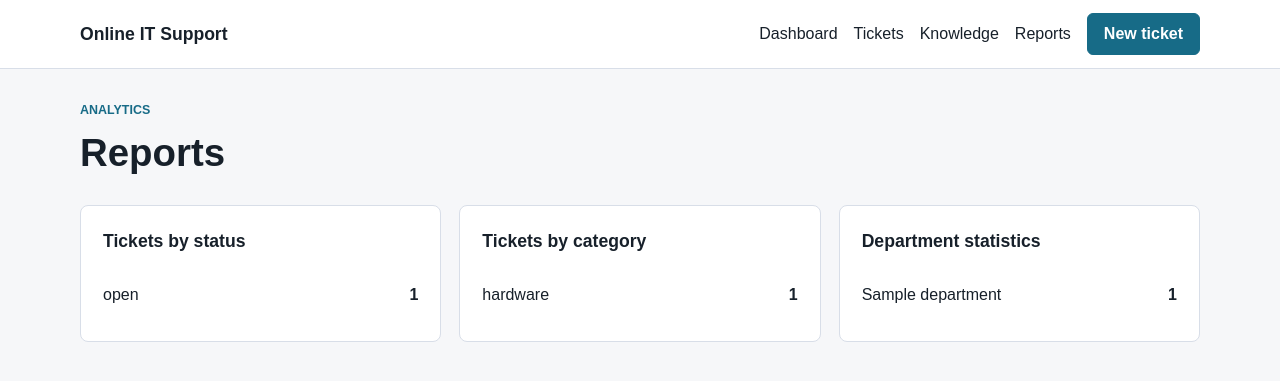
After one commit to ndolijeandamascene/online-it-support-system, a Django app: page /reports/ in a window 1280 px wide. The commit adds this page. Shown: the top 381 px of the page. Run offline with Django 5.2, Linux system fonts and the light colour scheme; tables that the repository leaves empty hold one stand-in row (values such as "Sample post").

Commit message:
Expand IT support system modules

```diff
--- a/static/css/styles.css
+++ b/static/css/styles.css
@@ -154,6 +154,10 @@ h2 {
     margin-bottom: 18px;
 }
 
+.filters-two {
+    grid-template-columns: 1fr auto;
+}
+
 input,
 select,
 textarea {
@@ -247,6 +251,45 @@ textarea {
     padding: 22px;
 }
 
+.mini-row,
+.metric-line {
+    display: flex;
+    align-items: center;
+    justify-content: space-between;
+    gap: 16px;
+    padding: 12px 0;
+    border-top: 1px solid var(--line);
+}
+
+.mini-row:first-of-type,
+.metric-line:first-of-type {
+    border-top: 0;
+}
+
+.mini-row small {
+    display: block;
+    color: var(--muted);
+}
+
+.card-grid,
+.reports-grid {
+    display: grid;
+    grid-template-columns: repeat(auto-fit, minmax(260px, 1fr));
+    gap: 18px;
+}
+
+.article-card {
+    display: block;
+}
+
+.article-card h2 {
+    margin-top: 14px;
+}
+
+.readable {
+    max-width: 820px;
+}
+
 .form-grid {
     display: grid;
     grid-template-columns: repeat(2, minmax(0, 1fr));
@@ -302,6 +345,10 @@ label span {
     padding: 16px 0;
 }
 
+.attachments {
+    margin-top: 18px;
+}
+
 .timeline-item time {
     display: block;
     color: var(--muted);
@@ -342,9 +389,11 @@ label span {
     }
 
     .filters,
+    .filters-two,
     .form-grid,
     .detail-layout,
-    .meta-grid {
+    .meta-grid,
+    .reports-grid {
         grid-template-columns: 1fr;
     }
 
--- a/support_system/settings.py
+++ b/support_system/settings.py
@@ -118,4 +118,7 @@ USE_TZ = True
 STATIC_URL = "static/"
 STATICFILES_DIRS = [BASE_DIR / "static"]
 
+MEDIA_URL = "media/"
+MEDIA_ROOT = BASE_DIR / "media"
+
 DEFAULT_AUTO_FIELD = "django.db.models.BigAutoField"
--- a/support_system/urls.py
+++ b/support_system/urls.py
@@ -17,8 +17,13 @@ Including another URLconf
 
 from django.contrib import admin
 from django.urls import include, path
+from django.conf import settings
+from django.conf.urls.static import static
 
 urlpatterns = [
     path("", include("tickets.urls")),
     path("admin/", admin.site.urls),
 ]
+
+if settings.DEBUG:
+    urlpatterns += static(settings.MEDIA_URL, document_root=settings.MEDIA_ROOT)
--- a/templates/base.html
+++ b/templates/base.html
@@ -10,9 +10,12 @@
 <body>
     <header class="site-header">
         <nav class="nav">
-            <a class="brand" href="{% url 'ticket_list' %}">Online IT Support</a>
+            <a class="brand" href="{% url 'dashboard' %}">Online IT Support</a>
             <div class="nav-actions">
+                <a href="{% url 'dashboard' %}">Dashboard</a>
                 <a href="{% url 'ticket_list' %}">Tickets</a>
+                <a href="{% url 'knowledge_list' %}">Knowledge</a>
+                <a href="{% url 'reports' %}">Reports</a>
                 <a class="button button-primary" href="{% url 'ticket_create' %}">New ticket</a>
             </div>
         </nav>
--- /dev/null
+++ b/templates/tickets/reports.html
@@ -0,0 +1,39 @@
+{% extends "base.html" %}
+
+{% block title %}Reports | Online IT Support{% endblock %}
+
+{% block content %}
+<section class="page-heading">
+    <div>
+        <p class="eyebrow">Analytics</p>
+        <h1>Reports</h1>
+    </div>
+</section>
+
+<div class="reports-grid">
+    <section class="panel">
+        <h2>Tickets by status</h2>
+        {% for item in by_status %}
+            <div class="metric-line"><span>{{ item.status }}</span><strong>{{ item.total }}</strong></div>
+        {% empty %}
+            <p class="muted">No ticket data yet.</p>
+        {% endfor %}
+    </section>
+    <section class="panel">
+        <h2>Tickets by category</h2>
+        {% for item in by_category %}
+            <div class="metric-line"><span>{{ item.category }}</span><strong>{{ item.total }}</strong></div>
+        {% empty %}
+            <p class="muted">No ticket data yet.</p>
+        {% endfor %}
+    </section>
+    <section class="panel">
+        <h2>Department statistics</h2>
+        {% for item in by_department %}
+            <div class="metric-line"><span>{{ item.department__name|default:"Unassigned" }}</span><strong>{{ item.total }}</strong></div>
+        {% empty %}
+            <p class="muted">No ticket data yet.</p>
+        {% endfor %}
+    </section>
+</div>
+{% endblock %}
--- a/templates/tickets/ticket_list.html
+++ b/templates/tickets/ticket_list.html
@@ -43,7 +43,7 @@
     {% for ticket in tickets %}
         <a class="ticket-row" href="{{ ticket.get_absolute_url }}">
             <span>
-                <strong>#{{ ticket.id }} {{ ticket.title }}</strong>
+                <strong>{{ ticket.ticket_number|default:ticket.id }} {{ ticket.title }}</strong>
                 <small>{{ ticket.get_category_display }}</small>
             </span>
             <span>{{ ticket.requester_name }}</span>
--- a/tickets/urls.py
+++ b/tickets/urls.py
@@ -3,7 +3,11 @@ from django.urls import path
 from . import views
 
 urlpatterns = [
-    path("", views.ticket_list, name="ticket_list"),
+    path("", views.dashboard, name="dashboard"),
+    path("tickets/", views.ticket_list, name="ticket_list"),
     path("tickets/new/", views.ticket_create, name="ticket_create"),
     path("tickets/<int:pk>/", views.ticket_detail, name="ticket_detail"),
+    path("knowledge/", views.knowledge_list, name="knowledge_list"),
+    path("knowledge/<int:pk>/", views.knowledge_detail, name="knowledge_detail"),
+    path("reports/", views.reports, name="reports"),
 ]
--- a/tickets/views.py
+++ b/tickets/views.py
@@ -1,10 +1,11 @@
 from django.contrib import messages
 from django.db.models import Count, Q
 from django.shortcuts import get_object_or_404, redirect, render
+from django.utils import timezone
 from django.views.decorators.http import require_http_methods
 
-from .forms import TicketForm, TicketStatusForm, TicketUpdateForm
-from .models import Ticket
+from .forms import TicketAttachmentForm, TicketForm, TicketStatusForm, TicketUpdateForm
+from .models import AuditLog, KnowledgeArticle, Notification, Ticket
 
 
 def ticket_list(request):
@@ -38,15 +39,40 @@ def ticket_list(request):
     )
 
 
+def dashboard(request):
+    stats = Ticket.objects.values("status").annotate(total=Count("id"))
+    priority_stats = Ticket.objects.values("priority").annotate(total=Count("id"))
+    recent_tickets = Ticket.objects.select_related("assigned_to", "department")[:6]
+
+    return render(
+        request,
+        "tickets/dashboard.html",
+        {
+            "stats": {item["status"]: item["total"] for item in stats},
+            "priority_stats": {item["priority"]: item["total"] for item in priority_stats},
+            "statuses": Ticket.Status.choices,
+            "priorities": Ticket.Priority.choices,
+            "recent_tickets": recent_tickets,
+        },
+    )
+
+
 @require_http_methods(["GET", "POST"])
 def ticket_create(request):
     form = TicketForm(request.POST or None)
+    attachment_form = TicketAttachmentForm(request.POST or None, request.FILES or None)
     if request.method == "POST" and form.is_valid():
         ticket = form.save()
+        if request.FILES and attachment_form.is_valid():
+            attachment = attachment_form.save(commit=False)
+            attachment.ticket = ticket
+            attachment.uploaded_by = attachment.uploaded_by or ticket.requester_name
+            attachment.save()
+        AuditLog.objects.create(action="Ticket created", ticket=ticket, details=ticket.title)
         messages.success(request, "Support ticket created successfully.")
         return redirect(ticket)
 
-    return render(request, "tickets/ticket_form.html", {"form": form})
+    return render(request, "tickets/ticket_form.html", {"form": form, "attachment_form": attachment_form})
 
 
 @require_http_methods(["GET", "POST"])
@@ -54,24 +80,71 @@ def ticket_detail(request, pk):
     ticket = get_object_or_404(Ticket, pk=pk)
     status_form = TicketStatusForm(request.POST or None, instance=ticket, prefix="status")
     update_form = TicketUpdateForm(request.POST or None, prefix="update")
+    attachment_form = TicketAttachmentForm(request.POST or None, request.FILES or None, prefix="attachment")
 
     if request.method == "POST":
         action = request.POST.get("action")
         if action == "status" and status_form.is_valid():
-            status_form.save()
+            ticket = status_form.save(commit=False)
+            if ticket.status == Ticket.Status.RESOLVED and ticket.resolved_at is None:
+                ticket.resolved_at = timezone.now()
+            if ticket.status == Ticket.Status.CLOSED and ticket.closed_at is None:
+                ticket.closed_at = timezone.now()
+            ticket.save()
+            Notification.objects.create(ticket=ticket, recipient=ticket.assigned_to, message=f"{ticket.ticket_number} was updated.")
+            AuditLog.objects.create(action="Ticket status updated", ticket=ticket, details=ticket.status)
             messages.success(request, "Ticket status updated.")
             return redirect(ticket)
         if action == "note" and update_form.is_valid():
             note = update_form.save(commit=False)
             note.ticket = ticket
             note.save()
+            AuditLog.objects.create(action="Ticket note added", ticket=ticket, details=note.note[:200])
             messages.success(request, "Update added to the ticket.")
+            return redirect(ticket)
+        if action == "attachment" and attachment_form.is_valid():
+            attachment = attachment_form.save(commit=False)
+            attachment.ticket = ticket
+            attachment.save()
+            AuditLog.objects.create(action="Ticket attachment uploaded", ticket=ticket, details=attachment.file.name)
+            messages.success(request, "Attachment uploaded.")
             return redirect(ticket)
 
     return render(
         request,
         "tickets/ticket_detail.html",
-        {"ticket": ticket, "status_form": status_form, "update_form": update_form},
+        {
+            "ticket": ticket,
+            "status_form": status_form,
+            "update_form": update_form,
+            "attachment_form": attachment_form,
+        },
     )
 
-# Create your views here.
+
+def knowledge_list(request):
+    query = request.GET.get("q", "").strip()
+    articles = KnowledgeArticle.objects.filter(published=True)
+    if query:
+        articles = articles.filter(Q(title__icontains=query) | Q(summary__icontains=query) | Q(content__icontains=query))
+    return render(request, "tickets/knowledge_list.html", {"articles": articles, "query": query})
+
+
+def knowledge_detail(request, pk):
+    article = get_object_or_404(KnowledgeArticle, pk=pk, published=True)
+    return render(request, "tickets/knowledge_detail.html", {"article": article})
+
+
+def reports(request):
+    by_status = Ticket.objects.values("status").annotate(total=Count("id"))
+    by_category = Ticket.objects.values("category").annotate(total=Count("id"))
+    by_department = Ticket.objects.values("department__name").annotate(total=Count("id"))
+    return render(
+        request,
+        "tickets/reports.html",
+        {
+            "by_status": by_status,
+            "by_category": by_category,
+            "by_department": by_department,
+        },
+    )
```
Also changed, not shown: templates/tickets/dashboard.html (added, +50 -0 lines), templates/tickets/knowledge_detail.html (added, +18 -0 lines), templates/tickets/knowledge_list.html (added, +29 -0 lines), templates/tickets/ticket_detail.html (+23 -2 lines), templates/tickets/ticket_form.html (+8 -1 lines), tickets/admin.py (+28 -4 lines), tickets/forms.py (+12 -3 lines), tickets/models.py (+142 -3 lines), tickets/tests.py (+13 -1 lines), README.md, tickets/migrations/0002_knowledgearticle_ticket_assigned_to_ticket_closed_at_and_more.py (added).
